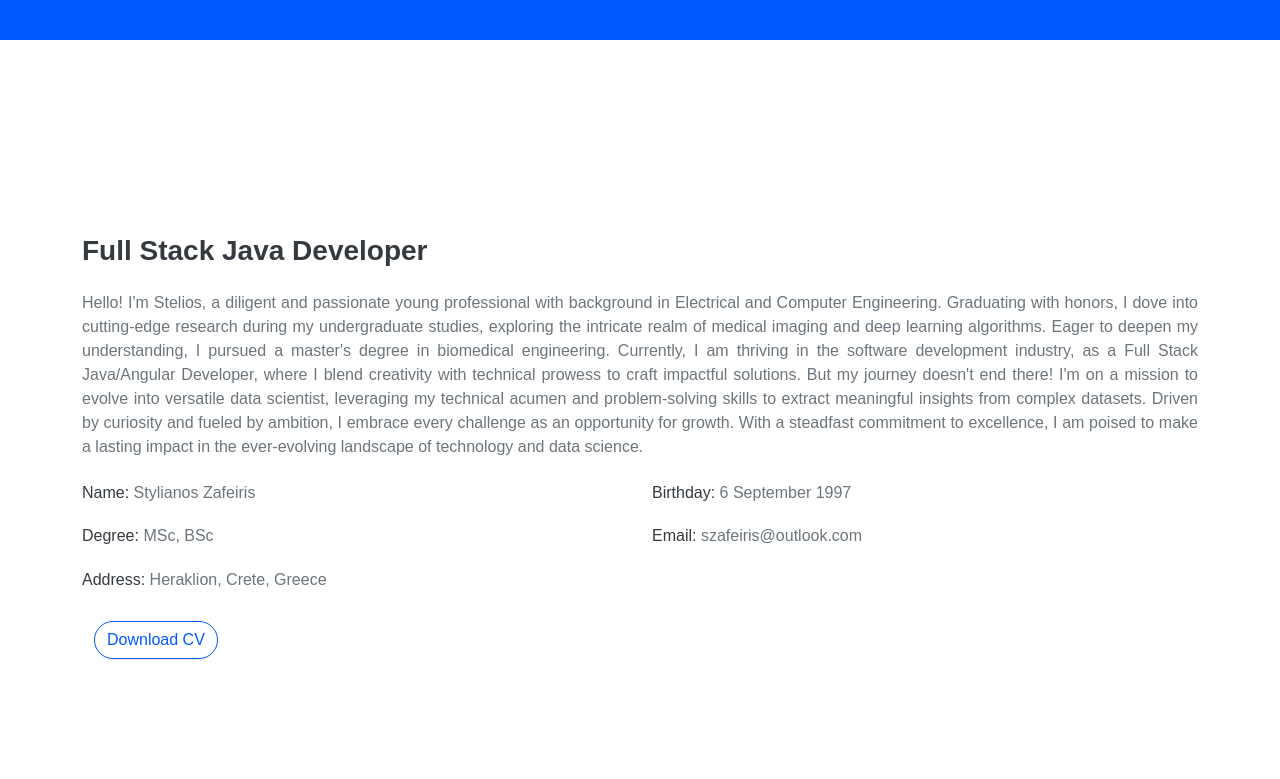
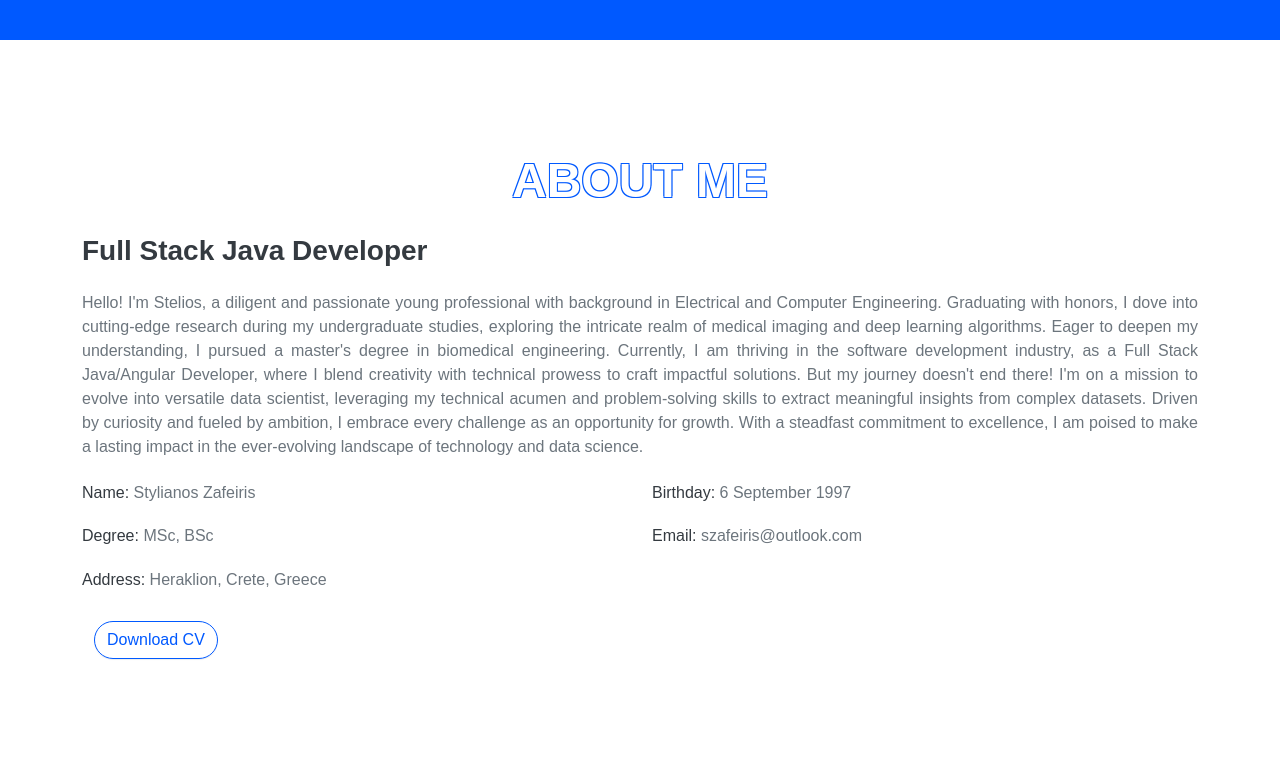
Before and after one commit to szafeiris/szafeiris.github.io, a React (Vite) app: page / in a window 1280 px wide. Shown: the part 760-1539 px from the top of the page. Built offline with nearby package versions, Linux system fonts and the light colour scheme; a web font is replaced by a local one.

Commit message:
Minor fix

```diff
--- a/src/components/InfoSection/InfoSection.tsx
+++ b/src/components/InfoSection/InfoSection.tsx
@@ -21,7 +21,7 @@ export default function InfoSection({
                         className="text-uppercase text-white er py-3 display-5"
                         style={{
                             textShadow:
-                                "1px 1px 0 #fff, -1px -1px 0 #fff, 1px -1px 0 #fff, -1px 1px 0 #fff",
+                                "1px 1px 0 #0059FF, -1px -1px 0 #0059FF, 1px -1px 0 #0059FF, -1px 1px 0 #0059FF",
                         }}
                     >
                         {title}
```
